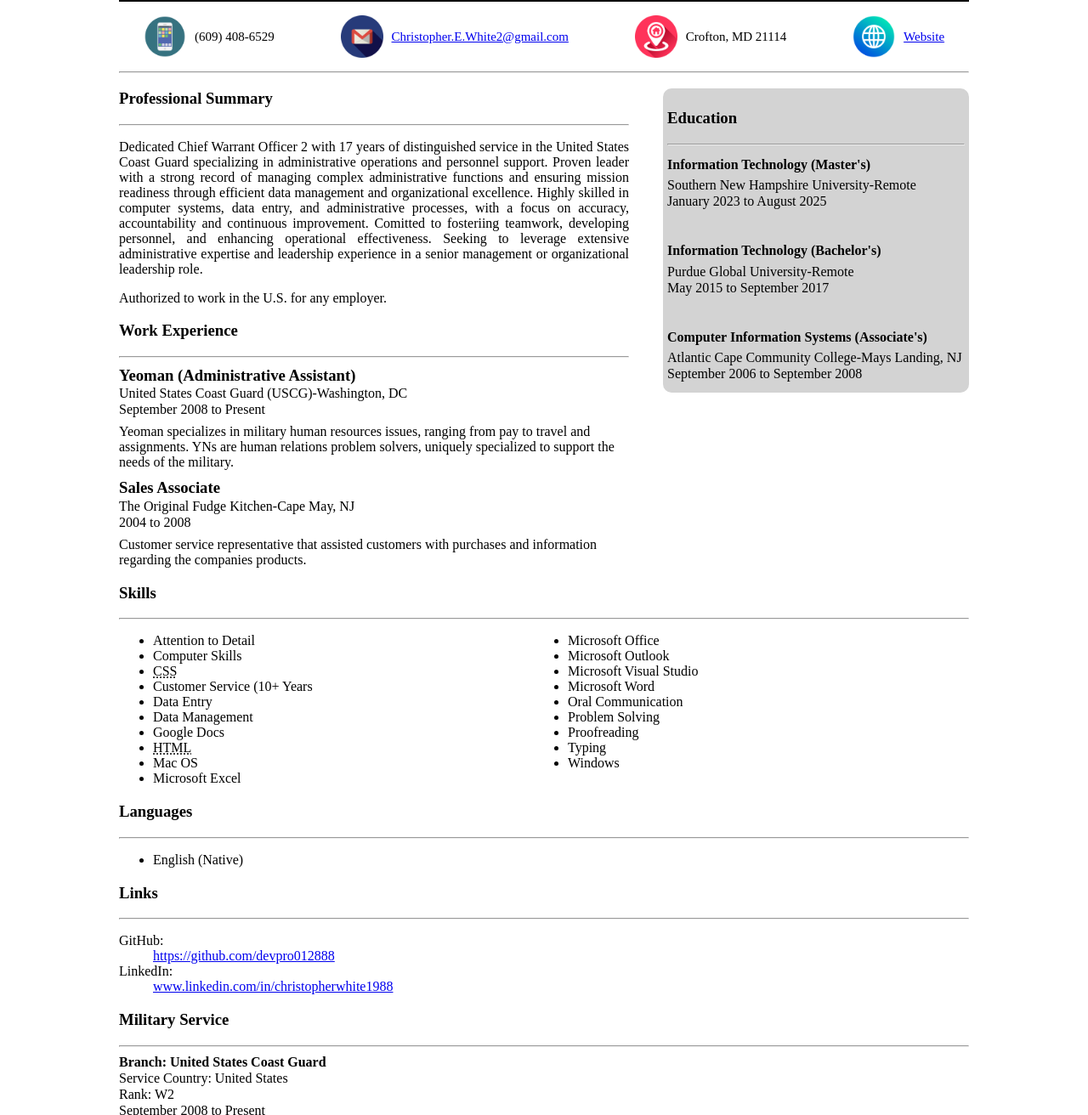
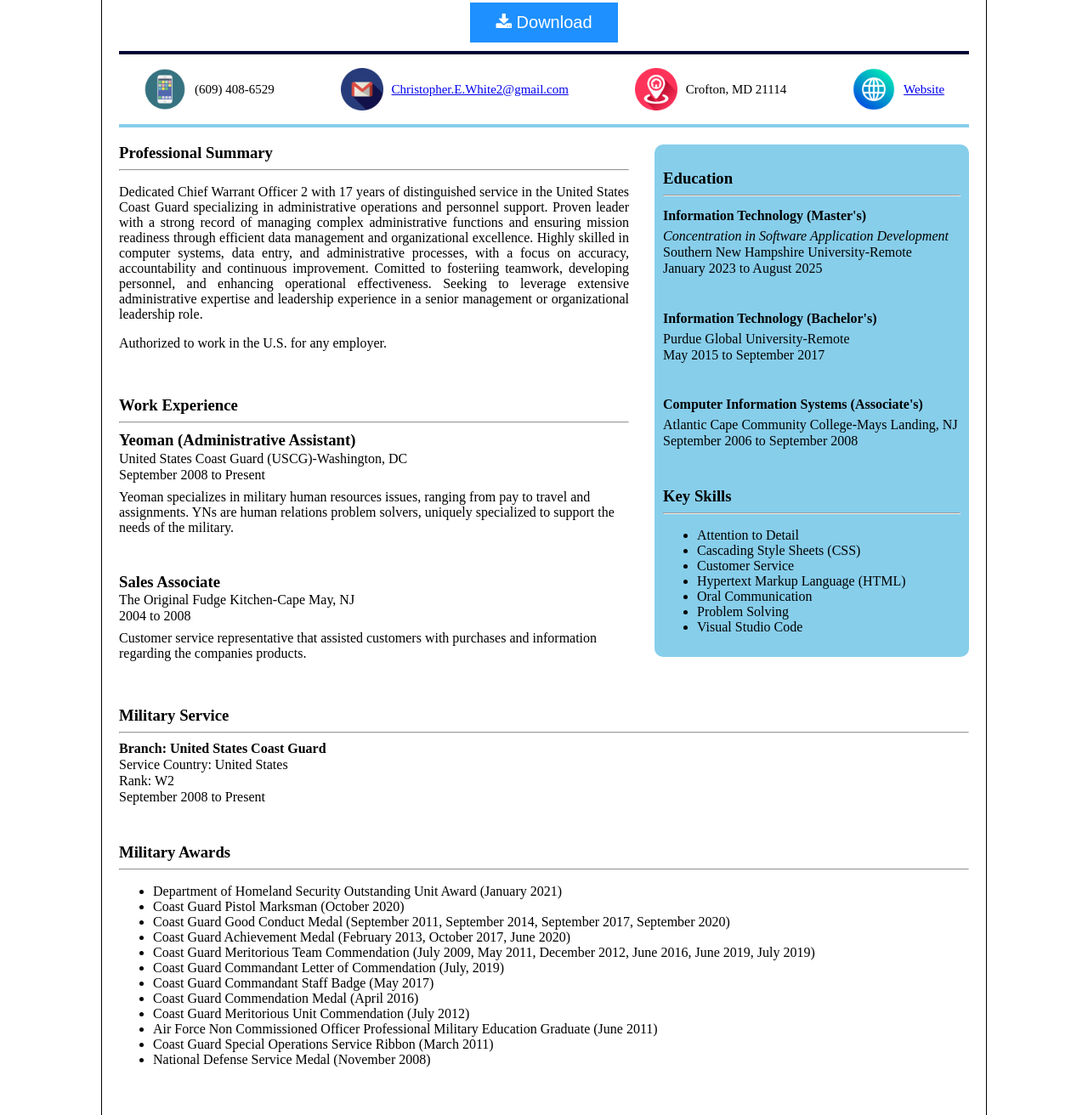
Before and after one commit to devpro012888/portfolio, a plain HTML site: page Resume/resume.html in a window 1280 px wide. Shown: the part 163-1475 px from the top of the page at 85% size. Drawn offline with Linux system fonts and the light colour scheme.

Commit message:
Refactor code structure for improved readability and maintainability

```diff
--- a/Resume/resume.css
+++ b/Resume/resume.css
@@ -1,7 +1,6 @@
 header {
     text-align: center;
     line-height: 20px;
-    border: 10px solid black;
     font-family: Arial, 'Times New Roman', Times, serif;
     color: black;
     margin-top: 20px;
@@ -9,10 +8,26 @@ header {
 
 header h1 {
     font-size: 45px;
+    color: #000435;
 }
 
 header h2 {
     font-size: 30px;
+    font-family: Arial, Helvetica, sans-serif;
+    font-weight: lighter;
+    letter-spacing: 8px;
+}
+
+.divider-one {
+    border: 2px solid #000435;
+    margin-top: 10px;
+    margin-bottom: 10px;
+}
+
+.divider-two {
+    border: 2px solid skyblue;
+    margin-top: 10px;
+    margin-bottom: 10px;
 }
 
 nav ul {
@@ -35,6 +50,10 @@ nav ul li {
 body {
     width: 1000px;
     margin: 0 auto;
+    border: 1px solid black;
+    padding: 20px;
+    margin-top: 20px;
+    margin-bottom: 20px;
 }
 
 .profsum {
@@ -49,9 +68,9 @@ body {
 .side-bar {
     width: 350px;
     float: right;
-    background-color: lightgray;
+    background-color: skyblue;
     border-radius: 10px;
-    padding: 5px;
+    padding: 10px;
     margin-top: 10px;
 }
 
@@ -75,3 +94,21 @@ body {
 .groups {
     line-height: 3px;
 }
+
+.remove-space {
+    margin-bottom: 0;
+}
+
+/*Style for Download Button*/
+.btn {
+    background-color: dodgerblue;
+    border: none;
+    color: white;
+    padding: 12px 30px;
+    cursor: pointer;
+    font-size: 20px;
+}
+
+/*Darker background on mouse-over*/
+.btn:hover {
+    background-color: royalblue;
--- a/Resume/resume.html
+++ b/Resume/resume.html
@@ -5,11 +5,15 @@
     <meta name="viewport" content="width=device-width, initial-scale=1.0">
     <title>Resume</title>
     <link rel="stylesheet" href="resume.css">
+    <link rel="stylesheet" href="https://cdnjs.cloudflare.com/ajax/libs/font-awesome/4.7.0/css/font-awesome.min.css">
 </head>
+<body>
     <header>
-        <h1>Christopher E. White</h1>
+        <h1>CHRISTOPHER E. WHITE</h1>
         <h2>Software Engineer</h2>
+       <a href="Resume.docx"><button class="btn"><i class="fa fa-download"></i> Download</button></a>
     </header>
+    <hr class="divider-one">
     <nav>
         <ul>
             <li><img src="phone-icon.png" alt="Phone" width="50px">(609) 408-6529</li>
@@ -18,13 +22,13 @@
             <li><img src="website-icon.png" alt="Website" width="50px"><a href="https://devpro012888.github.io/portfolio/" target="_blank">Website</a></li>
         </ul>
     </nav>
-    <hr>
-<body>
+    <hr class="divider-two">
 <section class="side-bar">
-        <h3>Education</h3>
+        <h3 class="remove-space">Education</h3>
         <hr>
         <div class="education">
             <h4><b>Information Technology (Master's)</b></h4>
+            <i>Concentration in Software Application Development</i>
             <p>Southern New Hampshire University-Remote</p>
             <p>January 2023 to August 2025</p>
         </div>
@@ -40,9 +44,23 @@
             <p>Atlantic Cape Community College-Mays Landing, NJ</p>
             <p>September 2006 to September 2008</p>
         </div>
+        <br>
+        <div>
+            <h3 class="remove-space">Key Skills</h3>
+            <hr>
+            <ul>
+                <li>Attention to Detail</li>
+                <li>Cascading Style Sheets (CSS)</li>
+                <li>Customer Service</li>
+                <li>Hypertext Markup Language (HTML)</li>
+                <li>Oral Communication</li>
+                <li>Problem Solving</li>
+                <li>Visual Studio Code</li>
+            </ul>
+        </div>
     </section>
     <section class="profsum">
-        <h3>Professional Summary</h3>
+        <h3 class="remove-space">Professional Summary</h3>
         <hr>
         <p>Dedicated Chief Warrant Officer 2 with 17 years of distinguished service in the United States Coast Guard
             specializing in administrative operations and personnel support.  Proven leader with a strong record of
@@ -54,8 +72,9 @@
         </p>
         <p>Authorized to work in the U.S. for any employer.</p>
     </section>
+    <br>
     <section class="work-experience">
-        <h3>Work Experience</h3>
+        <h3 class="remove-space">Work Experience</h3>
         <hr>
         <div class="job">
             <h3><b>Yeoman (Administrative Assistant)</b></h3>
@@ -65,6 +84,7 @@
             <p>Yeoman specializes in military human resources issues, ranging from pay to travel and assignments.  YNs
             are human relations problem solvers, uniquely specialized to support the needs of the military.
             </p>
+        <br>
         <div class="job">
             <h3><b>Sales Associate</b></h3>
             <p>The Original Fudge Kitchen-Cape May, NJ</p>
@@ -74,50 +94,9 @@
             products.
         </p>
     </section>
+    <br>
     <section>
-        <h3>Skills</h3>
-        <hr>
-        <ul class="skills-list">
-            <li>Attention to Detail</li>
-            <li>Computer Skills</li>
-            <li><abbr title="Casccading Style Sheets">CSS</abbr></li>
-            <li>Customer Service (10+ Years</li>
-            <li>Data Entry</li>
-            <li>Data Management</li>
-            <li>Google Docs</li>
-            <li><abbr title="Hypertext Markup Language">HTML</abbr></li>
-            <li>Mac OS</li>
-            <li>Microsoft Excel</li>
-            <li>Microsoft Office</li>
-            <li>Microsoft Outlook</li>
-            <li>Microsoft Visual Studio</li>
-            <li>Microsoft Word</li>
-            <li>Oral Communication</li>
-            <li>Problem Solving</li>
-            <li>Proofreading</li>
-            <li>Typing</li>
-            <li>Windows</li>
-        </ul>
-    </section>
-    <section>
-        <h3>Languages</h3>
-        <hr>
-        <ul>
-            <li>English (Native)</li>
-        </ul>
-    </section>
-    <section>
-        <h3>Links</h3>
-        <hr>
-        <dl>
-            <dt>GitHub:</dt>
-            <dd><a href="https://github.com/devpro012888">https://github.com/devpro012888</a></dd>
-            <dt>LinkedIn:</dt>
-            <dd><a href="www.linkedin.com/in/christopherwhite1988">www.linkedin.com/in/christopherwhite1988</a></dd>
-        </dl>
-    </section>
-    <section>
-        <h3>Military Service</h3>
+        <h3 class="remove-space">Military Service</h3>
         <hr>
         <div class="milserv">
             <p><b>Branch: United States Coast Guard</b></p>
@@ -126,8 +105,9 @@
             <p>September 2008 to Present</p>
         </div>
     </section>
+    <br>
     <section>
-        <h3>Awards</h3>
+        <h3 class="remove-space">Military Awards</h3>
         <hr>
         <ul>
             <li>Department of Homeland Security Outstanding Unit Award (January 2021)</li>
@@ -144,8 +124,9 @@
             <li>National Defense Service Medal (November 2008)</li>
         </ul>
     </section>
+    <br>
     <section>
-        <h3>Groups</h3>
+        <h3 class="remove-space">Associations</h3>
         <hr>
         <div class="groups">
             <p><b>Chief Warrant Officer Association</b></p>
@@ -155,8 +136,9 @@
             <p>September 2024 to June 2024</p>
         </div>
     </section>
+    <br>
     <section>
-        <h3>Additional Information</h3>
+        <h3 class="remove-space">Completed College Courses</h3>
         <hr>
         <p><b>Southern New Hampshire University Completed Courses</b></p>
         <ul>
```
Also changed, not shown: 2 other files.
